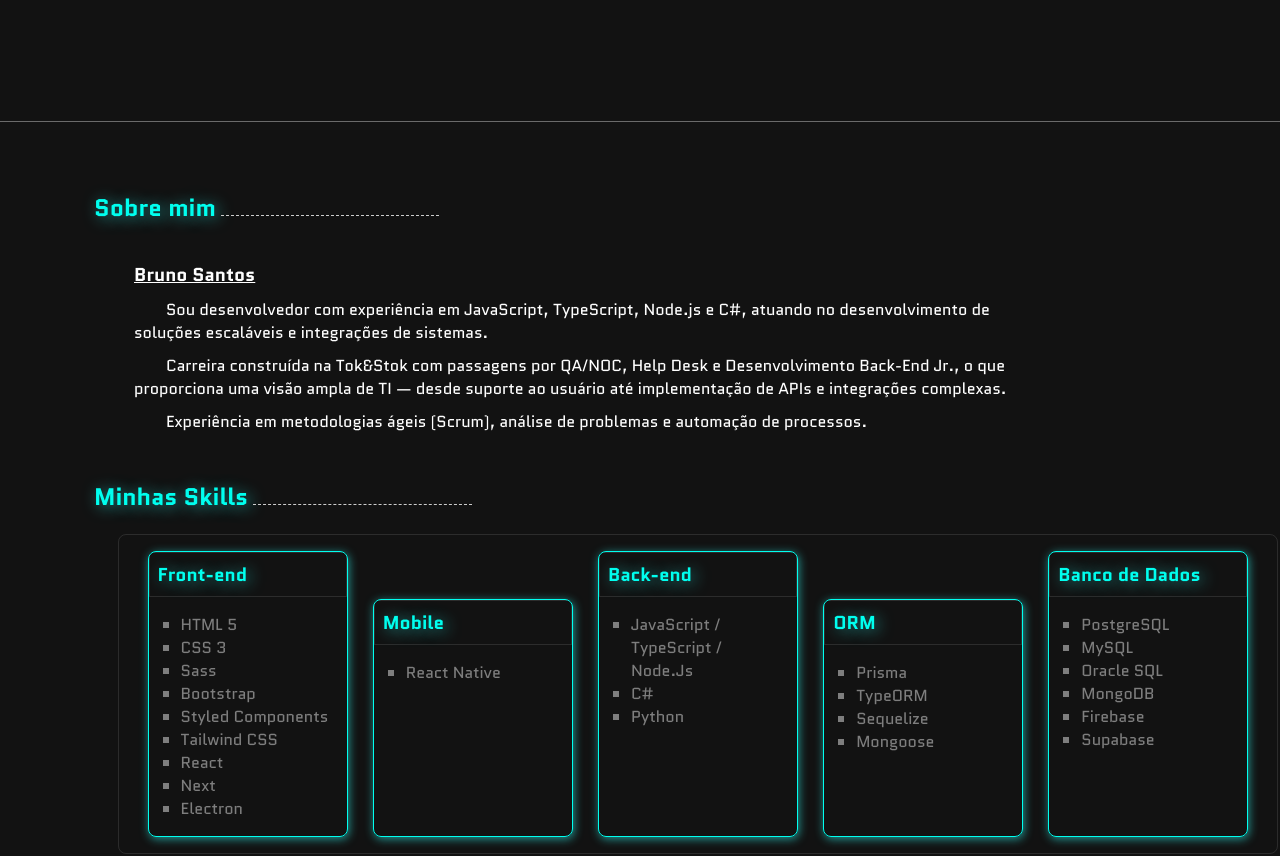
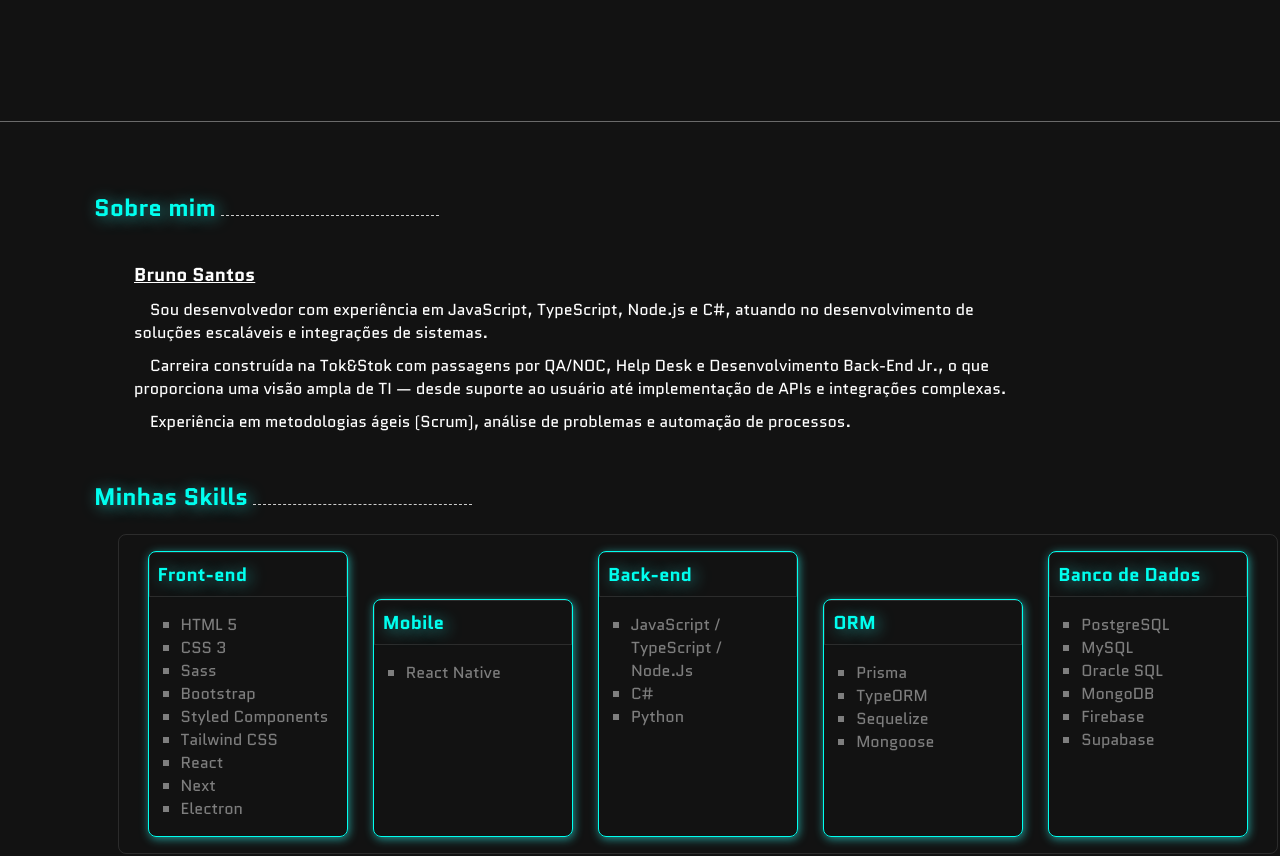
Before and after one commit to dev-brunosantos/bruno-santos, a React (Vite) app: page / in a window 1280 px wide. Shown: the part 678-1534 px from the top of the page. Built offline with nearby package versions, Linux system fonts and the light colour scheme.

Commit message:
Melhorando espaçamento inicial do paragrafo

```diff
--- a/src/styles/index.css
+++ b/src/styles/index.css
@@ -70,7 +70,7 @@ span {
 p {
   margin: 10px 0;
   text-anchor: 20px;
-  text-indent: 2em;
+  text-indent: 1em;
 }
 
 a {
```
